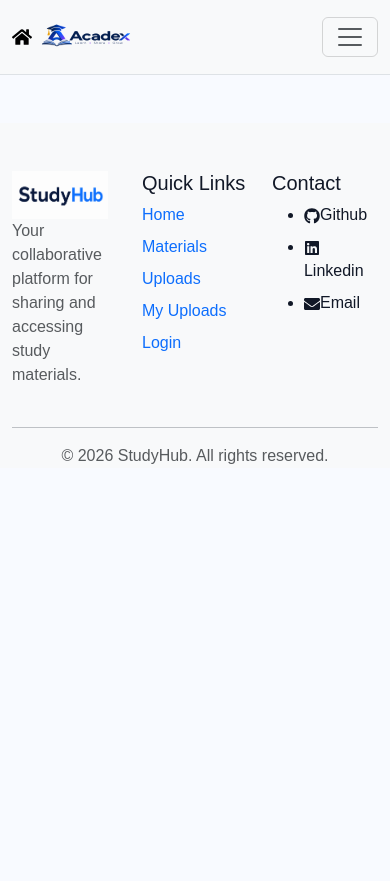
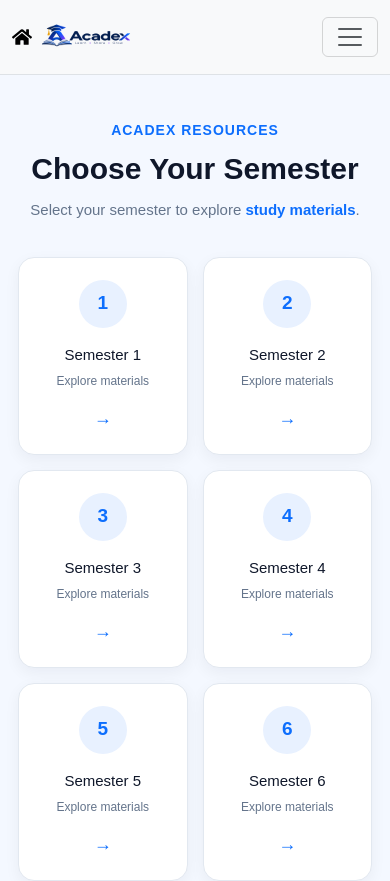
Before and after one commit to Ishabhat537/StudyHub, a React (Vite) app in the folder FRONTEND/: page /choose-semester in a window 390 px wide. Shown: the top 881 px of the page. Before the commit the page ends 844 px from the top, so only its background shows below. Built offline with nearby package versions, Linux system fonts and the light colour scheme; no server answers.

Commit message:
ui improved

```diff
--- a/FRONTEND/src/App.jsx
+++ b/FRONTEND/src/App.jsx
@@ -11,6 +11,7 @@ import Navbar from "./components/Navbar";
 import MyUploads from "./pages/MyUploads";
 import EditMaterial from "./pages/EditMaterial";
 import ViewMaterial from "./pages/ViewMaterial";
+import ChooseSemester from "./pages/ChooseSemester";
 
 import Favourites from "./pages/Favourites";
 
@@ -25,6 +26,7 @@ function App() {
         <Route path="/signup" element={<Signup />} />
         <Route path="/upload" element={<UploadMaterial />} />
          <Route path="/materials" element={<Materials />} />
+          <Route path="/choose-semester" element={<ChooseSemester />} />
            <Route path="/myuploads" element={<MyUploads/>} />
            <Route path="/edit/:id" element={<EditMaterial/>} />
            <Route path="/view/:id" element={<ViewMaterial/>}/>
--- a/FRONTEND/src/components/Home.jsx/CategorySection.jsx
+++ b/FRONTEND/src/components/Home.jsx/CategorySection.jsx
@@ -24,6 +24,10 @@ function CategorySection() {
     },
   ];
 
+   const handleCategoryClick = (type) => {
+  navigate(`/choose-semester?type=${type}`);
+};
+
   return (
     <div className="container py-5">
       <h2 className="text-center fw-bold mb-2">
@@ -48,7 +52,7 @@ function CategorySection() {
                 transition: "0.3s",
               }}
               onClick={() =>
-                navigate(`/materials?type=${category.type}`)
+                navigate(handleCategoryClick(category.type))
               }
             >
               <h1>{category.icon}</h1>
--- /dev/null
+++ b/FRONTEND/src/pages/ChooseSemester.jsx
@@ -0,0 +1,60 @@
+import React from "react";
+import { useLocation, useNavigate } from "react-router-dom";
+import "../styles/chooseSemester.css";
+
+function ChooseSemester() {
+  const navigate = useNavigate();
+  const location = useLocation();
+
+  const params = new URLSearchParams(location.search);
+  const type = params.get("type");
+
+  const semesters = [1, 2, 3, 4, 5, 6, 7, 8];
+
+  const handleSemester = (semester) => {
+    navigate(`/materials?type=${type}&semester=${semester}`);
+  };
+
+  return (
+    <div className="semester-page">
+
+      <div className="semester-header">
+        <p className="semester-label">ACadex Resources</p>
+
+        <h1>Choose Your Semester</h1>
+
+        <p className="semester-subtitle">
+          Select your semester to explore{" "}
+          <strong>{type || "study materials"}</strong>.
+        </p>
+      </div>
+
+      <div className="semester-grid">
+        {semesters.map((semester) => (
+          <div
+            className="semester-card"
+            key={semester}
+            onClick={() => handleSemester(semester)}
+          >
+            <div className="semester-number">
+              {semester}
+            </div>
+
+            <h3>Semester {semester}</h3>
+
+            <p>
+              Explore materials
+            </p>
+
+            <span className="semester-arrow">
+              →
+            </span>
+          </div>
+        ))}
+      </div>
+
+    </div>
+  );
+}
+
+export default ChooseSemester;
--- /dev/null
+++ b/FRONTEND/src/styles/chooseSemester.css
@@ -0,0 +1,183 @@
+.semester-page {
+  min-height: 80vh;
+  padding: 70px 20px;
+  background: #f4f8ff;
+}
+
+/* Header */
+
+.semester-header {
+  text-align: center;
+  margin-bottom: 50px;
+}
+
+.semester-label {
+  color: #0d6efd;
+  font-weight: 700;
+  text-transform: uppercase;
+  letter-spacing: 1px;
+  font-size: 14px;
+  margin-bottom: 10px;
+}
+
+.semester-header h1 {
+  font-size: 42px;
+  font-weight: 700;
+  color: #0f172a;
+  margin-bottom: 12px;
+}
+
+.semester-subtitle {
+  color: #64748b;
+  font-size: 17px;
+}
+
+.semester-subtitle strong {
+  color: #0d6efd;
+}
+
+/* Grid */
+
+.semester-grid {
+  max-width: 900px;
+  margin: auto;
+
+  display: grid;
+  grid-template-columns: repeat(4, 1fr);
+  gap: 25px;
+}
+
+/* Card */
+
+.semester-card {
+  position: relative;
+  background: white;
+  border-radius: 16px;
+  padding: 30px 20px;
+  text-align: center;
+
+  border: 1px solid #e2e8f0;
+
+  cursor: pointer;
+
+  transition: all 0.25s ease;
+
+  box-shadow: 0 5px 15px rgba(15, 23, 42, 0.05);
+}
+
+.semester-card:hover {
+  transform: translateY(-6px);
+
+  border-color: #0d6efd;
+
+  box-shadow: 0 12px 25px rgba(13, 110, 253, 0.15);
+}
+
+/* Number */
+
+.semester-number {
+  width: 55px;
+  height: 55px;
+
+  margin: 0 auto 18px;
+
+  display: flex;
+  align-items: center;
+  justify-content: center;
+
+  border-radius: 50%;
+
+  background: #e8f1ff;
+  color: #0d6efd;
+
+  font-size: 22px;
+  font-weight: 700;
+}
+
+.semester-card h3 {
+  font-size: 18px;
+  color: #0f172a;
+  margin-bottom: 8px;
+}
+
+.semester-card p {
+  color: #64748b;
+  font-size: 14px;
+  margin: 0;
+}
+
+/* Arrow */
+
+.semester-arrow {
+  display: block;
+
+  margin-top: 15px;
+
+  color: #0d6efd;
+  font-size: 20px;
+  font-weight: 600;
+}
+
+
+/* Tablet */
+
+@media (max-width: 992px) {
+
+  .semester-grid {
+    grid-template-columns: repeat(2, 1fr);
+    max-width: 650px;
+  }
+
+  .semester-header h1 {
+    font-size: 36px;
+  }
+}
+
+
+/* Mobile */
+
+@media (max-width: 576px) {
+
+  .semester-page {
+    padding: 45px 18px;
+  }
+
+  .semester-header {
+    margin-bottom: 35px;
+  }
+
+  .semester-header h1 {
+    font-size: 30px;
+  }
+
+  .semester-subtitle {
+    font-size: 15px;
+  }
+
+  .semester-grid {
+    grid-template-columns: repeat(2, 1fr);
+    gap: 15px;
+  }
+
+  .semester-card {
+    padding: 22px 12px;
+  }
+
+  .semester-number {
+    width: 48px;
+    height: 48px;
+    font-size: 19px;
+  }
+
+  .semester-card h3 {
+    font-size: 15px;
+  }
+
+  .semester-card p {
+    font-size: 12px;
+  }
+
+  .semester-arrow {
+    font-size: 18px;
+  }
+}
```
